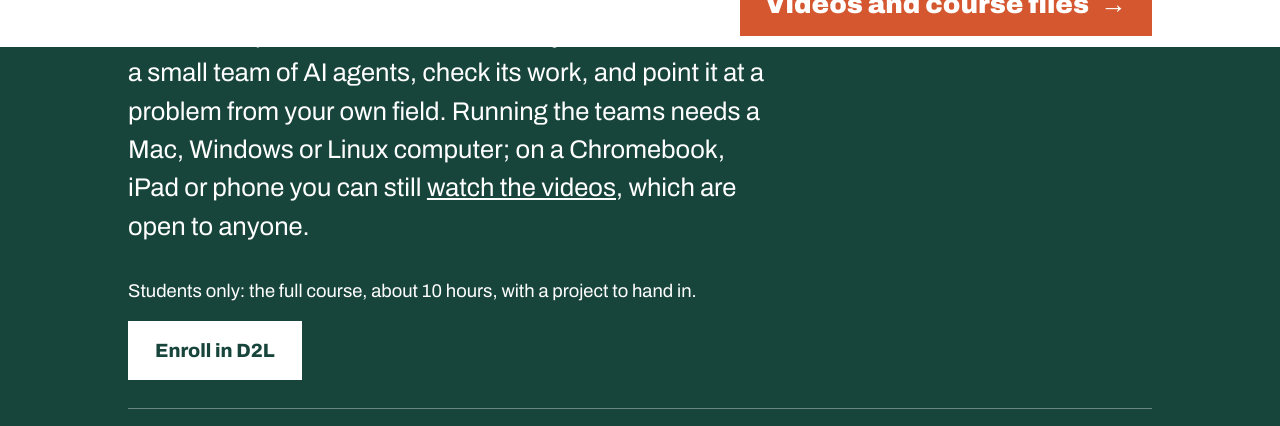
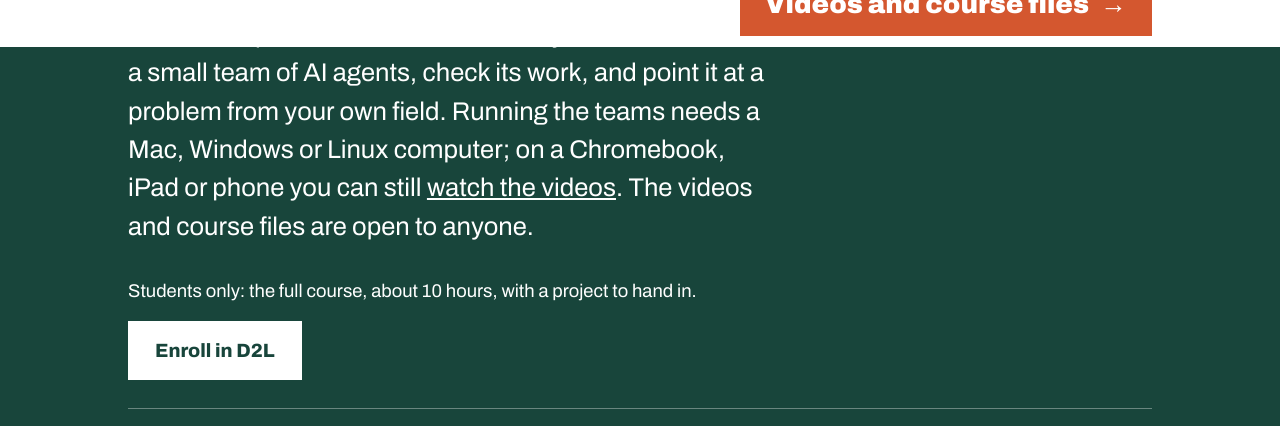
Before and after one commit to agentic-spartans/agentic-spartans.github.io, a plain HTML site: page index.html in a window 1280 px wide. Shown: the part 753-1179 px from the top of the page. Drawn offline with Linux system fonts and the light colour scheme.

Commit message:
fix: home says course files are open too

```diff
--- a/index.html
+++ b/index.html
@@ -255,7 +255,7 @@
     <p class="name">Spartan Agentic AI Studio</p>
     <div class="headline">
       <h1><span class="line">Direct a team</span> <span class="line">of AI agents.</span></h1>
-      <p class="lede">A free, self-paced online course for anyone at MSU: build a small team of AI agents, check its work, and point it at a problem from your own field. Running the teams needs a Mac, Windows or Linux computer; on a Chromebook, iPad or phone you can still <a href="course/">watch the videos</a>, which are open to anyone.</p>
+      <p class="lede">A free, self-paced online course for anyone at MSU: build a small team of AI agents, check its work, and point it at a problem from your own field. Running the teams needs a Mac, Windows or Linux computer; on a Chromebook, iPad or phone you can still <a href="course/">watch the videos</a>. The videos and course files are open to anyone.</p>
     </div>
     <div class="hero-foot">
       <div class="also first">
```
